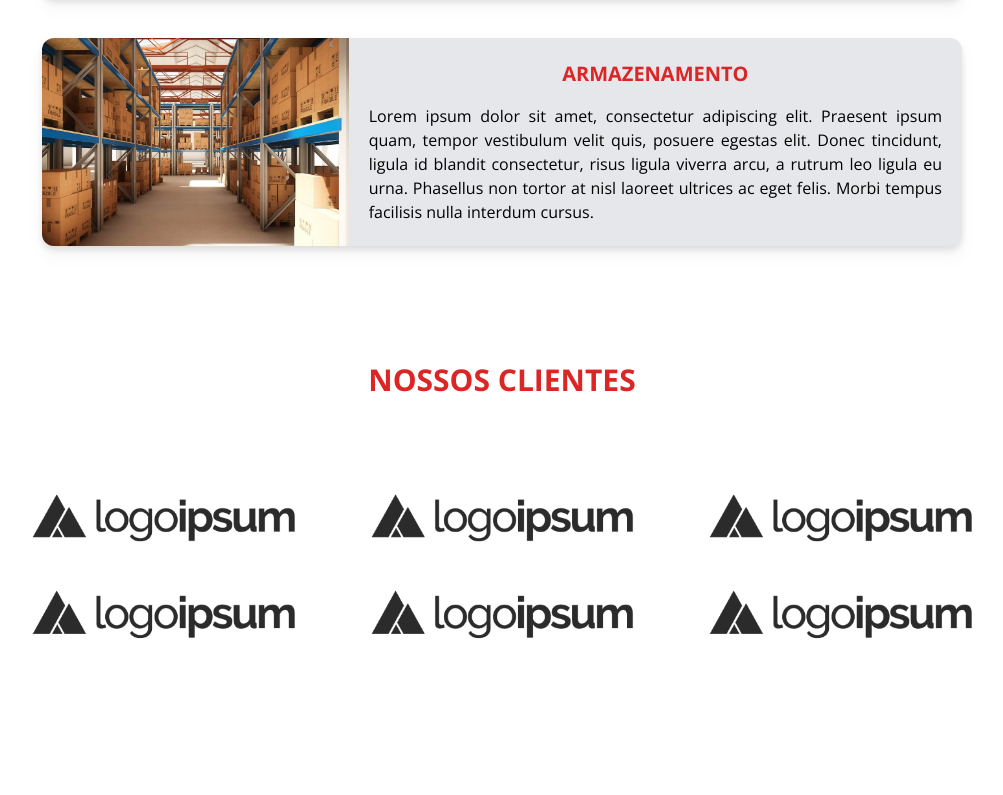
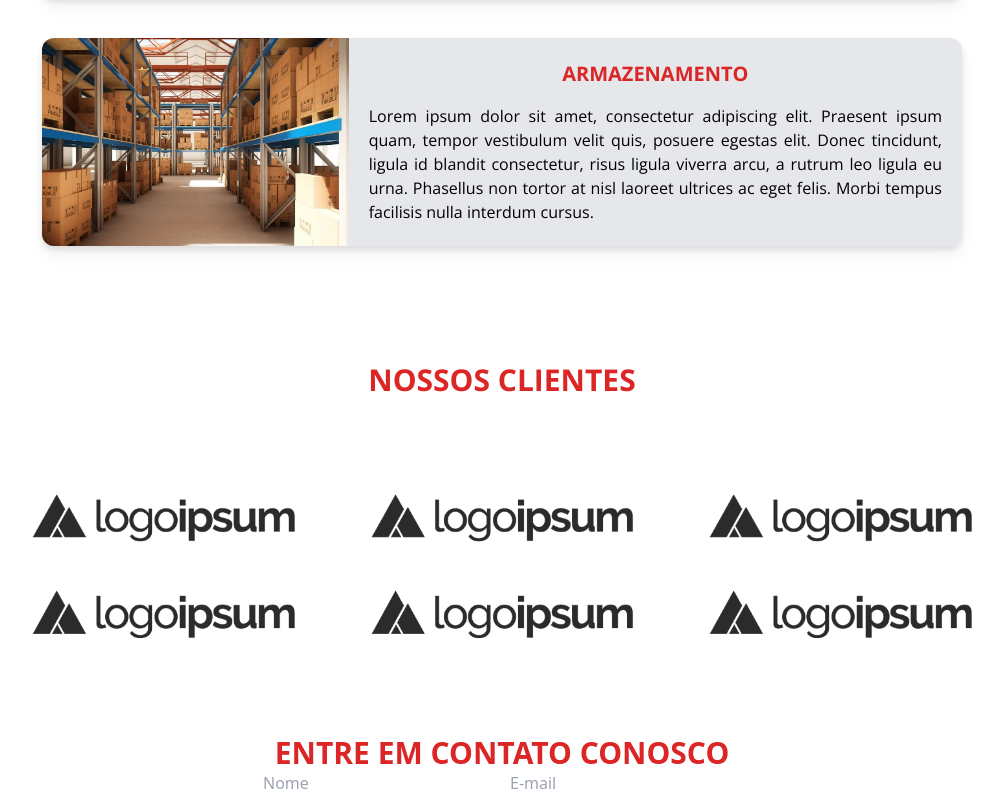
Before and after one commit to FourCodeBR/box-express, a React (Vite) app: page / in a window 1280 px wide. Shown: the part 2125-2920 px from the top of the page, without its empty margins (138-1141 px from the left). Before the commit the page ends 2860 px from the top, so only its background shows below. Built offline with nearby package versions, Linux system fonts and the light colour scheme.

Commit message:
Criando seção de formulário

```diff
--- a/package.json
+++ b/package.json
@@ -12,6 +12,7 @@
   "dependencies": {
     "react": "^18.2.0",
     "react-dom": "^18.2.0",
+    "react-hook-form": "^7.51.0",
     "react-modal": "^3.16.1"
   },
   "devDependencies": {
--- a/src/App.jsx
+++ b/src/App.jsx
@@ -1,7 +1,7 @@
 import './App.css'
 import { AboutSection } from './components/AboutSection'
-import { Button } from './components/Button'
 import { Cards } from './components/Cards'
+import { ContactForm } from './components/ContactForm'
 import { Nav } from './components/Nav'
 import { OurCustomers } from './components/OurCustomers'
 import { ServicesType } from './components/ServicesType'
@@ -26,6 +26,7 @@ function App() {
       <AboutSection />
       <ServicesType />
       <OurCustomers />
+      <ContactForm />
     </>
   )
 }
--- /dev/null
+++ b/src/components/ContactForm.jsx
@@ -0,0 +1,31 @@
+import React from 'react'
+
+export const ContactForm = () => {
+
+  return (
+
+    <>
+
+      <div className='flex justify-center items-center flex-col'>
+
+        <div className='text-3xl font-bold text-red-600'>
+          ENTRE EM CONTATO CONOSCO
+        </div>
+
+        <div className='grid grid-cols-2 gap-4'>
+          <div>
+            <input type="text" placeholder='Nome' />
+          </div>
+
+          <div>
+            <input type="text" placeholder='E-mail' />
+          </div>
+
+        </div>
+
+      </div>
+
+    </>
+
+  )
+}
```
Also changed, not shown: 1 other file (tests, documents, lock files or other folders).
